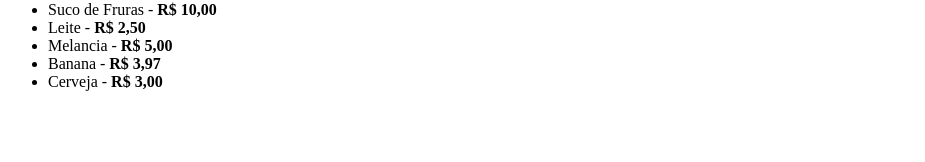
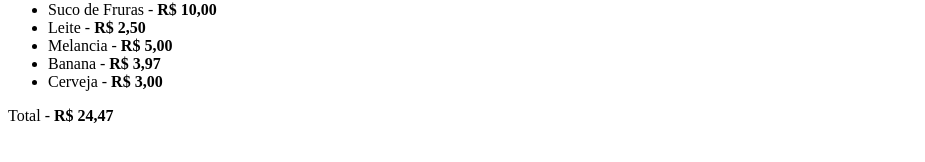
Before and after one commit to andersonquintans/desafios-devquest, a plain HTML site: page html-css-basico/desafio-1/index.html in a window 1280 px wide. Shown: the part 126-288 px from the top of the page, without its empty margins (0-925 px from the left). Drawn offline with Linux system fonts and the light colour scheme.

Commit message:
inlcusão do valor total da lista

```diff
--- a/html-css-basico/desafio-1/index.html
+++ b/html-css-basico/desafio-1/index.html
@@ -20,5 +20,7 @@
        <li>Cerveja - <strong>R$ 3,00</strong></li>
    </ul>
 
+   <p>Total - <strong>R$ 24,47</strong></p>
+
 </body>
 </html>
```
